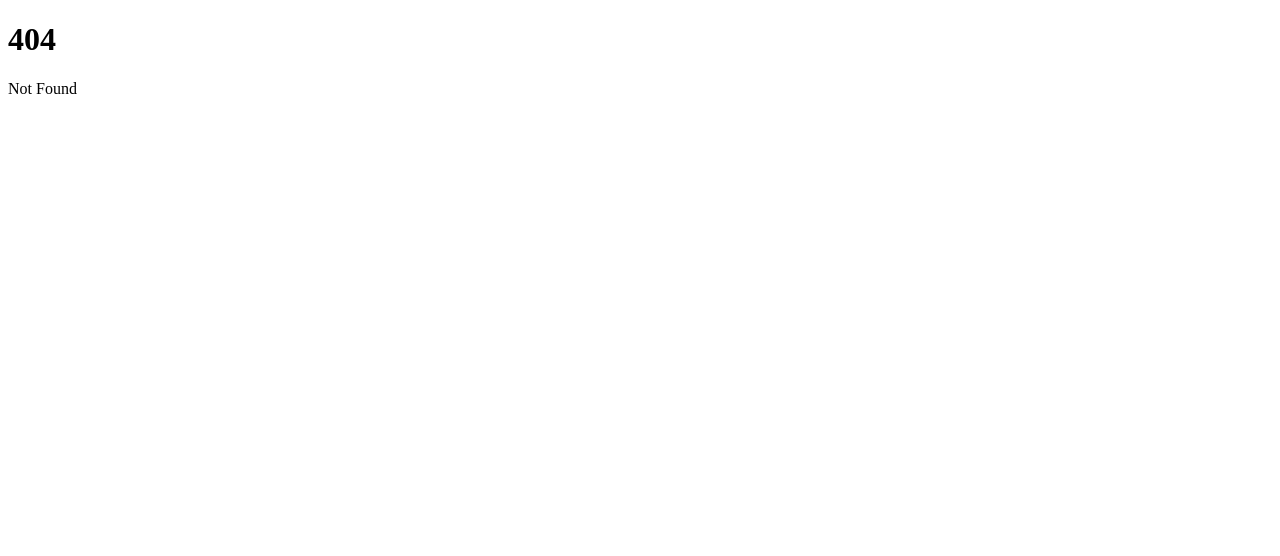
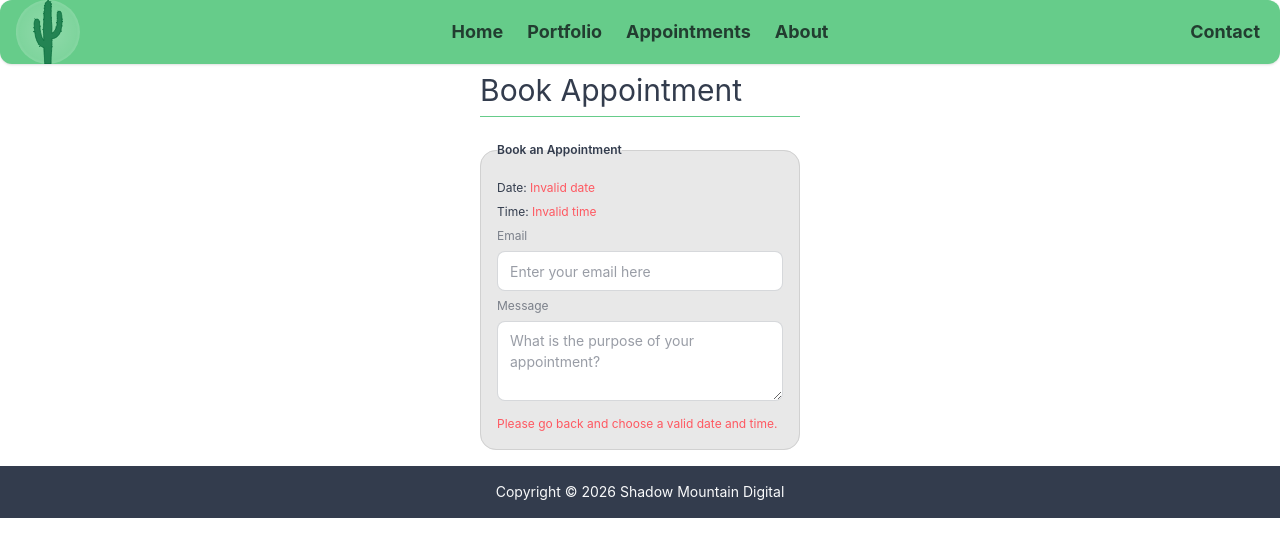
Before and after one commit to parkovski/smd, a SvelteKit app: page /appointments/book in a window 1280 px wide. Before the commit this address had no page. Shown: the top 556 px of the page. Built offline with nearby package versions, Linux system fonts and the light colour scheme.

Commit message:
add appointment booking page

```diff
--- a/src/routes/(default)/appointments/+page.svelte
+++ b/src/routes/(default)/appointments/+page.svelte
@@ -1,6 +1,6 @@
 <script lang="ts">
   import { onMount } from 'svelte';
-  import { afterNavigate } from '$app/navigation';
+  import { goto } from '$app/navigation';
   import { type Calendar } from 'vanilla-calendar-pro';
 
   const weekdays = ['Sun', 'Mon', 'Tue', 'Wed', 'Thu', 'Fri', 'Sat'];
@@ -13,7 +13,8 @@
     const offset = date.getTimezoneOffset() * 60000;
     const newDate = new Date(date.getTime() + offset);
     const format =
-      `${weekdays[newDate.getDay()]} ${months[newDate.getMonth()]} ${newDate.getDate()}, ${newDate.getFullYear()}`;
+      `${weekdays[newDate.getDay()]} ${months[newDate.getMonth()]} ` +
+      `${newDate.getDate()}, ${newDate.getFullYear()}`;
     return format;
   }
 
@@ -33,6 +34,7 @@
   }
 
   let selectedDate: string | null = $state(null);
+  let isoDate: string | null = null;
 
   let calendar: Calendar | null;
   async function createCalendar() {
@@ -48,8 +50,10 @@
       onClickDate(self) {
         if (self.context.selectedDates?.[0]) {
           selectedDate = getLocalDateString(new Date(self.context.selectedDates[0]));
+          isoDate = self.context.selectedDates[0];
         } else {
           selectedDate = null;
+          isoDate = null;
         }
       }
     });
@@ -64,7 +68,26 @@
     };
   }
 
-  onMount(() => createAndDestroyCalendar());
+  onMount(createAndDestroyCalendar);
+
+  function bookApt(timeslot: string) {
+    const match = /(\d+):(\d+) ([ap]m)/.exec(timeslot);
+    if (match === null) {
+      return;
+    }
+    let hr = match[1];
+    const min = match[2];
+    const ampm = match[3];
+    if (hr === '12') {
+      if (ampm === 'am') {
+        hr = '00';
+      }
+    } else if (ampm === 'pm') {
+      hr = '' + (Number(hr) + 12);
+    }
+
+    goto('/appointments/book?d=' + isoDate + '&t=' + hr + ':' + min);
+  }
 </script>
 
 <style>
@@ -74,12 +97,16 @@
     align-items: flex-start;
     justify-content: center;
     border: 2px solid var(--color-primary);
-    border-radius: 8px;
+    border-radius: 1rem;
     margin: 0 auto;
   }
 
   #time-picker {
     padding: 1rem;
+  }
+
+  #time-picker > h2, #time-picker > h3 {
+    text-align: center;
   }
 
   @media (max-width: 768px) {
@@ -115,7 +142,9 @@
         {:then slots}
           <ol class="list" role="list">
             {#each slots as slot}
-              <li class="my-1"><button class="btn w-full">{slot}</button></li>
+              <li class="my-1">
+                <button class="btn w-full" onclick={() => bookApt(slot)}>{slot}</button>
+              </li>
             {/each}
           </ol>
         {/await}
--- /dev/null
+++ b/src/routes/(default)/appointments/book/+page.svelte
@@ -0,0 +1,143 @@
+<script lang="ts">
+  import { browser } from '$app/env';
+
+  const weekdays = ['Sun', 'Mon', 'Tue', 'Wed', 'Thu', 'Fri', 'Sat'];
+  const months = [
+    'Jan', 'Feb', 'Mar', 'Apr', 'May', 'Jun',
+    'Jul', 'Aug', 'Sep', 'Oct', 'Nov', 'Dec'
+  ];
+
+  function validateDate(date: string) {
+    return /202[67]-(?:0[1-9]|10|11|12)-(?:[0-2][0-9]|30|31)/.test(date);
+  }
+
+  function validateTime(time: string) {
+    return /(?:[01][0-9])|(?:2[0-3])-[0-5][0-9]/.test(time);
+  }
+
+  let emailError = $state(true);
+  function validateEmail(email?: string) {
+    console.log('validateEmail');
+    if (!email) {
+      email = document.getElementById('email').value;
+    }
+    emailError = !/[a-zA-Z0-9_.-]+@[a-zA-Z0-9_-]+(?:\.[a-zA-Z0-9_-])+/.test(email);
+  }
+
+  function dateToHumanDate(dateStr: string) {
+    let date = new Date(dateStr);
+    const offset = date.getTimezoneOffset() * 60000;
+    date = new Date(date.getTime() + offset);
+    return `${weekdays[date.getDay()]} ${months[date.getMonth()]} ` +
+           `${date.getDate()}, ${date.getFullYear()}`;
+  }
+
+  function timeToHumanTime(timeStr: string) {
+    const colon = timeStr.indexOf(':');
+    let hr, min: number;
+    if (colon === -1) {
+      hr = Number(timeStr);
+      min = 0;
+    } else {
+      hr = Number(timeStr.substring(0, colon));
+      min = Number(timeStr.substring(colon + 1));
+    }
+
+    let time: string;
+    let ampm: string;
+    if (hr >= 12) {
+      ampm = 'pm';
+      if (hr > 12) {
+        hr -= 12;
+      }
+    } else if (hr === 0) {
+      hr = 12;
+      ampm = 'am';
+    } else {
+      ampm = 'am';
+    }
+    time = hr + ':' + String(min).padStart(2, 0) +
+      ' ' + ampm;
+    return time;
+  }
+
+  let dateError = $state(null);
+  let timeError = $state(null);
+
+  // These are essentially constants, they just have to be set in the
+  // 'if (browser)' section, so just shut up svelte here.
+  // svelte-ignore non_reactive_update
+  let date: string | null = null;
+  // svelte-ignore non_reactive_update
+  let time: string | null = null;
+  // svelte-ignore non_reactive_update
+  let humanDate = 'unspecified';
+  // svelte-ignore non_reactive_update
+  let humanTime = 'unspecified';
+  if (browser) {
+    const params = new URLSearchParams(window.location.search ?? '');
+    date = params.get('d');
+    time = params.get('t');
+
+    if (date && validateDate(date)) {
+      humanDate = dateToHumanDate(date);
+    } else {
+      dateError = 'Invalid date';
+    }
+
+    if (time && validateTime(time)) {
+      humanTime = timeToHumanTime(time);
+    } else {
+      timeError = 'Invalid time';
+    }
+  }
+</script>
+
+<div class="flex flex-row justify-center mb-4">
+  <div class="flex flex-col">
+    <div class="my-2">
+      <h1 class="text-3xl">Book Appointment</h1>
+      <hr class="h-px my-2 text-primary"/>
+    </div>
+    <div id="form-outer">
+      <form action="/appointments/book" method="post">
+        <fieldset class="fieldset bg-base-200 border-base-300 rounded-box w-xs border p-4">
+          <legend class="fieldset-legend">Book an Appointment</legend>
+          {#if dateError}
+            <p>Date: <span class="text-error">{dateError}</span></p>
+          {:else}
+            <p>Date: {humanDate}</p>
+          {/if}
+          {#if timeError}
+            <p>Time: <span class="text-error">{timeError}</span></p>
+          {:else}
+            <p>Time: {humanTime}</p>
+          {/if}
+          <input type="hidden" name="date" value={date}/>
+          <input type="hidden" name="time" value={time}/>
+          <label class="label" for="email">Email</label>
+          <input type="text" class="input" name="email" id="email"
+            placeholder="Enter your email here"
+            oninput={() => validateEmail()}/>
+          <label class="label" for="message">Message</label>
+          <textarea class="textarea" name="message" id="message"
+            placeholder="What is the purpose of your appointment?"
+          ></textarea>
+          {#if dateError || timeError}
+            <div class="mt-2">
+              <p class="text-error">
+                Please go back and choose a valid date and time.
+              </p>
+            </div>
+          {:else if emailError}
+            <div class="mt-2">
+              <p class="text-error">Please enter a valid email.</p>
+            </div>
+          {:else}
+            <button class="btn btn-primary mt-2" type="submit">Submit</button>
+          {/if}
+        </fieldset>
+      </form>
+    </div>
+  </div>
+</div>
--- /dev/null
+++ b/src/routes/(default)/appointments/book/+page.ts
@@ -0,0 +1,5 @@
+import type { PageLoad } from './$types';
+
+export const load: PageLoad = () => {
+  return { title: 'Book Appointment', customHeader: true };
+};
```
